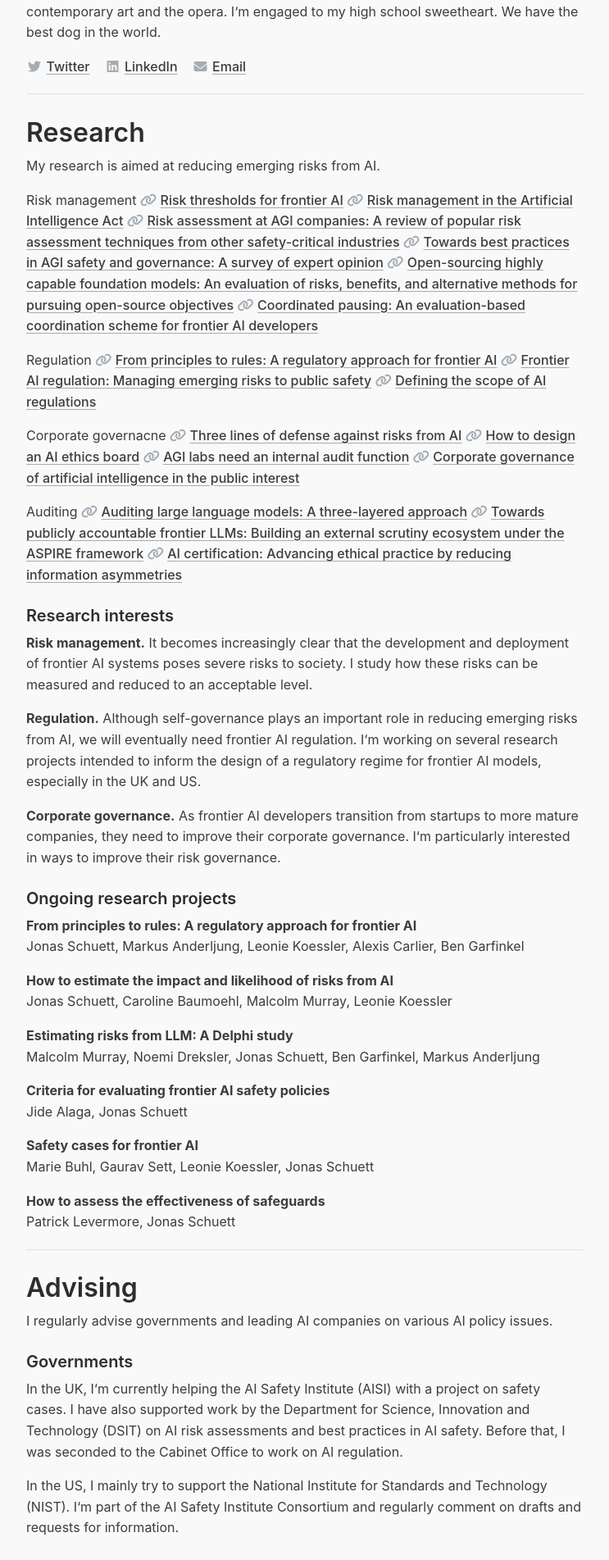
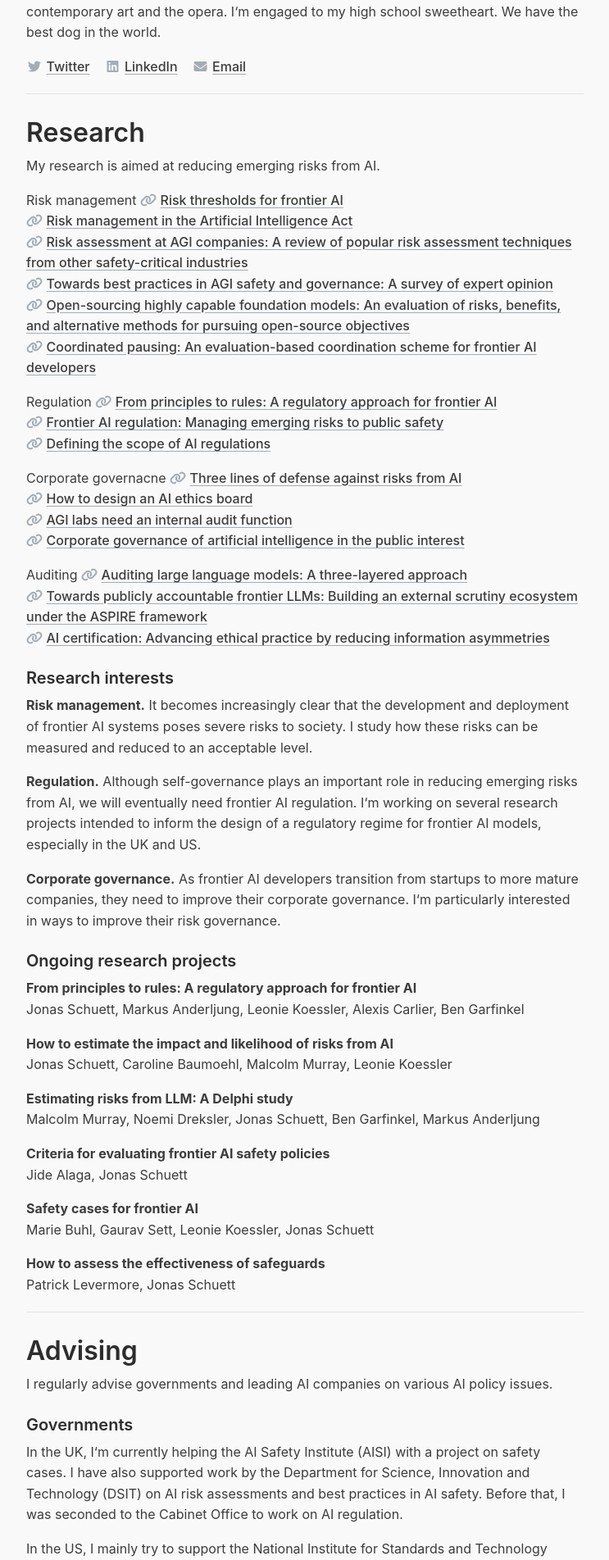
Before and after one commit to jonasschuett/jonasschuett.github.io, a Jekyll site: the page built from _posts/2020-04-04-introduction.md, in a window 1280 px wide. Shown: the part 1234-3137 px from the top of the page at 82% size, without its empty margins (268-1011 px from the left). Built offline with Jekyll 4.4.1, drawn with Linux system fonts in a browser that asks for light colours; nearby versions of some CDN libraries.

Commit message:
Update 2020-04-04-introduction.md

```diff
--- a/_posts/2020-04-04-introduction.md
+++ b/_posts/2020-04-04-introduction.md
@@ -29,27 +29,27 @@ I live in Berlin, but regularly visit Oxford, London, and Washington, DC. Outsid
 My research is aimed at reducing emerging risks from AI.
 
 Risk management
-<i class="fa-solid fa-link fa-fw" style="color: #a4acb4"></i> [Risk thresholds for frontier AI](https://arxiv.org/pdf/2406.14713)
-<i class="fa-solid fa-link fa-fw" style="color: #a4acb4"></i> [Risk management in the Artificial Intelligence Act](https://doi.org/10.1017/err.2023.1)
-<i class="fa-solid fa-link fa-fw" style="color: #a4acb4"></i> [Risk assessment at AGI companies: A review of popular risk assessment techniques from other safety-critical industries](https://arxiv.org/pdf/2307.08823)
-<i class="fa-solid fa-link fa-fw" style="color: #a4acb4"></i> [Towards best practices in AGI safety and governance: A survey of expert opinion](https://arxiv.org/pdf/2305.07153)
-<i class="fa-solid fa-link fa-fw" style="color: #a4acb4"></i> [Open-sourcing highly capable foundation models: An evaluation of risks, benefits, and alternative methods for pursuing open-source objectives](https://arxiv.org/pdf/2311.09227)
+<i class="fa-solid fa-link fa-fw" style="color: #a4acb4"></i> [Risk thresholds for frontier AI](https://arxiv.org/pdf/2406.14713) <br>
+<i class="fa-solid fa-link fa-fw" style="color: #a4acb4"></i> [Risk management in the Artificial Intelligence Act](https://doi.org/10.1017/err.2023.1) <br>
+<i class="fa-solid fa-link fa-fw" style="color: #a4acb4"></i> [Risk assessment at AGI companies: A review of popular risk assessment techniques from other safety-critical industries](https://arxiv.org/pdf/2307.08823) <br>
+<i class="fa-solid fa-link fa-fw" style="color: #a4acb4"></i> [Towards best practices in AGI safety and governance: A survey of expert opinion](https://arxiv.org/pdf/2305.07153) <br>
+<i class="fa-solid fa-link fa-fw" style="color: #a4acb4"></i> [Open-sourcing highly capable foundation models: An evaluation of risks, benefits, and alternative methods for pursuing open-source objectives](https://arxiv.org/pdf/2311.09227) <br>
 <i class="fa-solid fa-link fa-fw" style="color: #a4acb4"></i> [Coordinated pausing: An evaluation-based coordination scheme for frontier AI developers](https://arxiv.org/pdf/2310.00374)
 
 Regulation
-<i class="fa-solid fa-link fa-fw" style="color: #a4acb4"></i> [From principles to rules: A regulatory approach for frontier AI](https://arxiv.org/pdf/2407.07300)
-<i class="fa-solid fa-link fa-fw" style="color: #a4acb4"></i> [Frontier AI regulation: Managing emerging risks to public safety](https://arxiv.org/pdf/2307.03718)
+<i class="fa-solid fa-link fa-fw" style="color: #a4acb4"></i> [From principles to rules: A regulatory approach for frontier AI](https://arxiv.org/pdf/2407.07300) <br>
+<i class="fa-solid fa-link fa-fw" style="color: #a4acb4"></i> [Frontier AI regulation: Managing emerging risks to public safety](https://arxiv.org/pdf/2307.03718) <br>
 <i class="fa-solid fa-link fa-fw" style="color: #a4acb4"></i> [Defining the scope of AI regulations](https://doi.org/10.1080/17579961.2023.2184135)
 
 Corporate governacne
-<i class="fa-solid fa-link fa-fw" style="color: #a4acb4"></i> [Three lines of defense against risks from AI](https://doi.org/10.1007/s00146-023-01811-0)
-<i class="fa-solid fa-link fa-fw" style="color: #a4acb4"></i> [How to design an AI ethics board](https://doi.org/10.1007/s43681-023-00409-y)
-<i class="fa-solid fa-link fa-fw" style="color: #a4acb4"></i> [AGI labs need an internal audit function](https://arxiv.org/pdf/2305.17038)
+<i class="fa-solid fa-link fa-fw" style="color: #a4acb4"></i> [Three lines of defense against risks from AI](https://doi.org/10.1007/s00146-023-01811-0) <br>
+<i class="fa-solid fa-link fa-fw" style="color: #a4acb4"></i> [How to design an AI ethics board](https://doi.org/10.1007/s43681-023-00409-y) <br>
+<i class="fa-solid fa-link fa-fw" style="color: #a4acb4"></i> [AGI labs need an internal audit function](https://arxiv.org/pdf/2305.17038) <br>
 <i class="fa-solid fa-link fa-fw" style="color: #a4acb4"></i> [Corporate governance of artificial intelligence in the public interest](https://doi.org/10.3390/info12070275)
 
 Auditing
-<i class="fa-solid fa-link fa-fw" style="color: #a4acb4"></i> [Auditing large language models: A three-layered approach](https://doi.org/10.1007/s43681-023-00289-2)
-<i class="fa-solid fa-link fa-fw" style="color: #a4acb4"></i> [Towards publicly accountable frontier LLMs: Building an external scrutiny ecosystem under the ASPIRE framework](https://arxiv.org/pdf/2311.14711)
+<i class="fa-solid fa-link fa-fw" style="color: #a4acb4"></i> [Auditing large language models: A three-layered approach](https://doi.org/10.1007/s43681-023-00289-2) <br>
+<i class="fa-solid fa-link fa-fw" style="color: #a4acb4"></i> [Towards publicly accountable frontier LLMs: Building an external scrutiny ecosystem under the ASPIRE framework](https://arxiv.org/pdf/2311.14711) <br>
 <i class="fa-solid fa-link fa-fw" style="color: #a4acb4"></i> [AI certification: Advancing ethical practice by reducing information asymmetries](https://doi.org/10.1109/TTS.2021.3077595)
 
 
```
